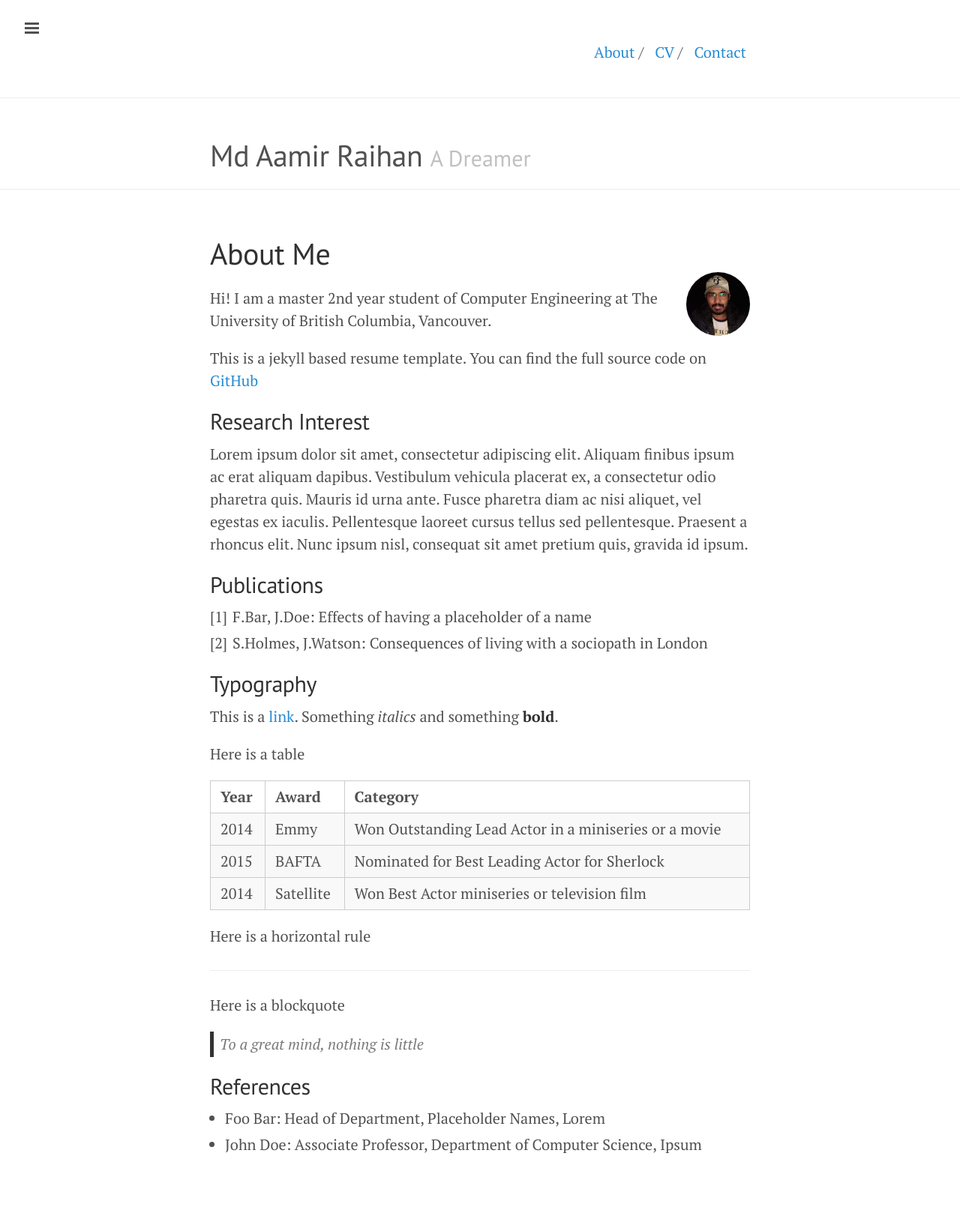
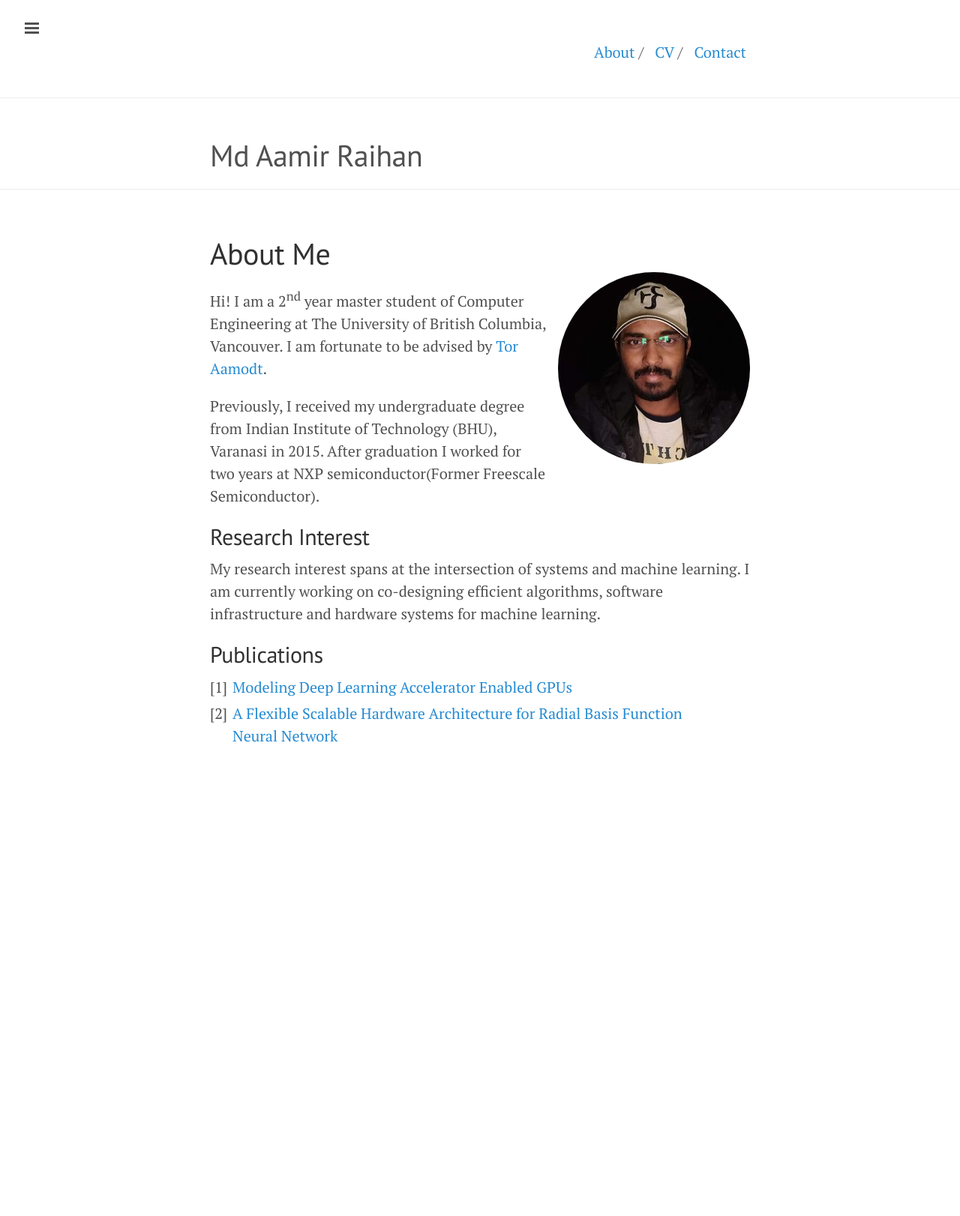
Before and after one commit to AamirRaihan/aamirraihan.github.io, a Jekyll site: the page built from about.md, in a window 1280 px wide. Shown: the whole page at 75% size. Built offline with Jekyll 4.4.1, drawn with Linux system fonts in a browser that asks for light colours; Markdown is read by kramdown in place of the engine named in the settings; after the commit the page ends 1077 px from its top, so only the background shows below that.

Commit message:
edited about me

```diff
--- a/_config.yml
+++ b/_config.yml
@@ -7,7 +7,8 @@ permalink:        pretty
 
 # Setup
 title:            Md Aamir Raihan
-tagline:          'A Dreamer'
+#tagline:          'A Dreamer'
+tagline:          ''
 description:      ''
 url:              https://aamirraihan.github.io
 
--- a/_sass/vars.scss
+++ b/_sass/vars.scss
@@ -3,7 +3,7 @@
  */
 
 $accent: #FF0F00;
-$image-size: 85px;
+$image-size: 256px;
 
 /*
  * Build Variables, don't touch
--- a/about.md
+++ b/about.md
@@ -5,40 +5,15 @@ title: About Me
 
 <img class="profile-picture" src="../Profile.jpg">
 
-Hi! I am a master 2nd year student of Computer Engineering at The University of British Columbia, Vancouver.
+Hi! I am a 2<sup>nd</sup> year master student of Computer Engineering at The University of British Columbia, Vancouver. I am fortunate to be advised by [Tor Aamodt](https://www.ece.ubc.ca/~aamodt/).
 
-This is a jekyll based resume template. You can find the full source code on [GitHub](https://github.com/bk2dcradle/researcher)
+Previously, I received my undergraduate degree from Indian Institute of Technology (BHU), Varanasi in 2015. After graduation I worked for two years at NXP semiconductor(Former Freescale Semiconductor).
 
 ## Research Interest
 
-Lorem ipsum dolor sit amet, consectetur adipiscing elit. Aliquam finibus ipsum ac erat aliquam dapibus. Vestibulum vehicula placerat ex, a consectetur odio pharetra quis. Mauris id urna ante. Fusce pharetra diam ac nisi aliquet, vel egestas ex iaculis. Pellentesque laoreet cursus tellus sed pellentesque. Praesent a rhoncus elit. Nunc ipsum nisl, consequat sit amet pretium quis, gravida id ipsum.
+My research interest spans at the intersection of systems and machine learning. I am currently working on co-designing efficient algorithms, software infrastructure and hardware systems for machine learning.
 
 ## Publications
 
-1. F.Bar, J.Doe: Effects of having a placeholder of a name
-2. S.Holmes, J.Watson: Consequences of living with a sociopath in London
-
-## Typography
-
-This is a [link](http://google.com). Something *italics* and something **bold**.
-
-Here is a table
-
-Year | Award | Category
------|-------|--------
-2014 | Emmy  | Won Outstanding Lead Actor in a miniseries or a movie
-2015 | BAFTA | Nominated for Best Leading Actor for Sherlock
-2014 | Satellite | Won Best Actor miniseries or television film
-
-Here is a horizontal rule
-
----
-
-Here is a blockquote
-
-> To a great mind, nothing is little
-
-## References
-
-* Foo Bar: Head of Department, Placeholder Names, Lorem
-* John Doe: Associate Professor, Department of Computer Science, Ipsum
+1. [Modeling Deep Learning Accelerator Enabled GPUs](https://arxiv.org/abs/1811.08309)
+2. [A Flexible Scalable Hardware Architecture for Radial Basis Function Neural Network](https://ieeexplore.ieee.org/document/7031785?reload=true)
```
